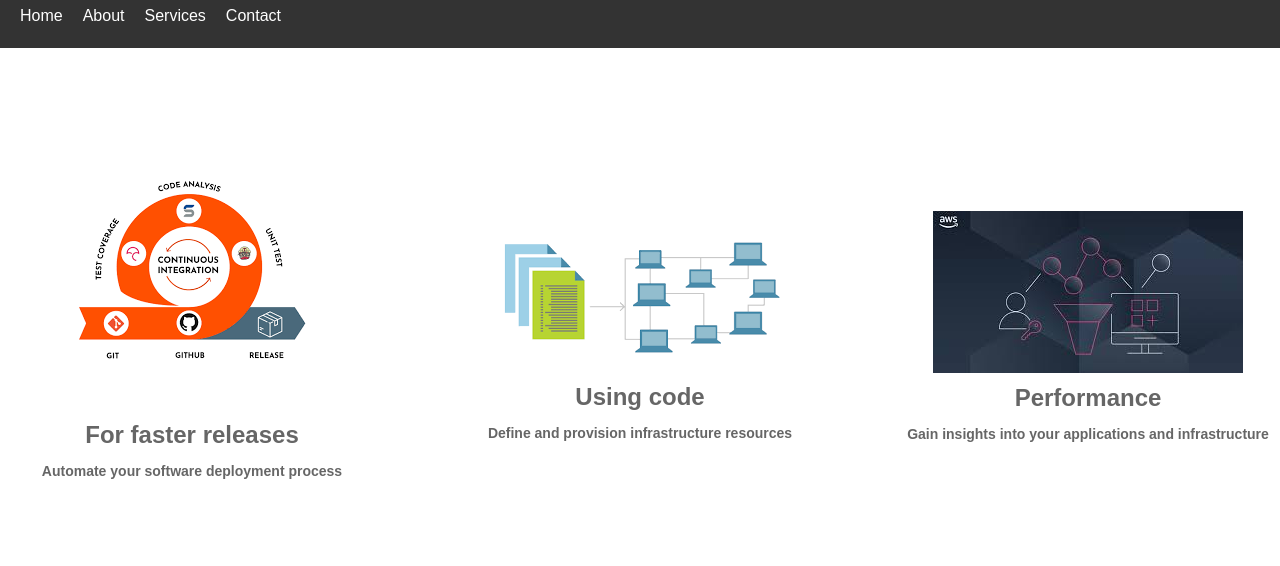
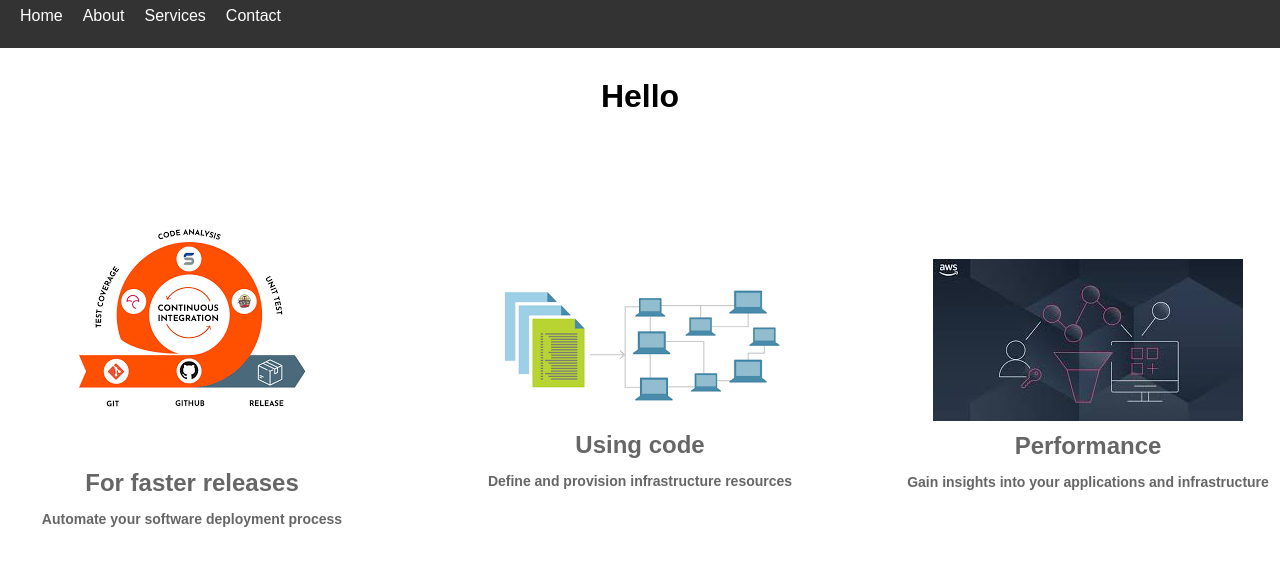
Before and after one commit to UdayKiran3366/POC_html, a plain HTML site: page index.html in a window 1280 px wide. Shown: the part 88-654 px from the top of the page. Drawn offline with Linux system fonts and the light colour scheme.

Commit message:
Update index.html

```diff
--- a/index.html
+++ b/index.html
@@ -50,7 +50,7 @@
     </nav>
   </header>
 <br>
-
+  <center><h1>Hello</h1></center>
 <div class="row">
   <div class="column">
     <img src="ccode.png">
```
